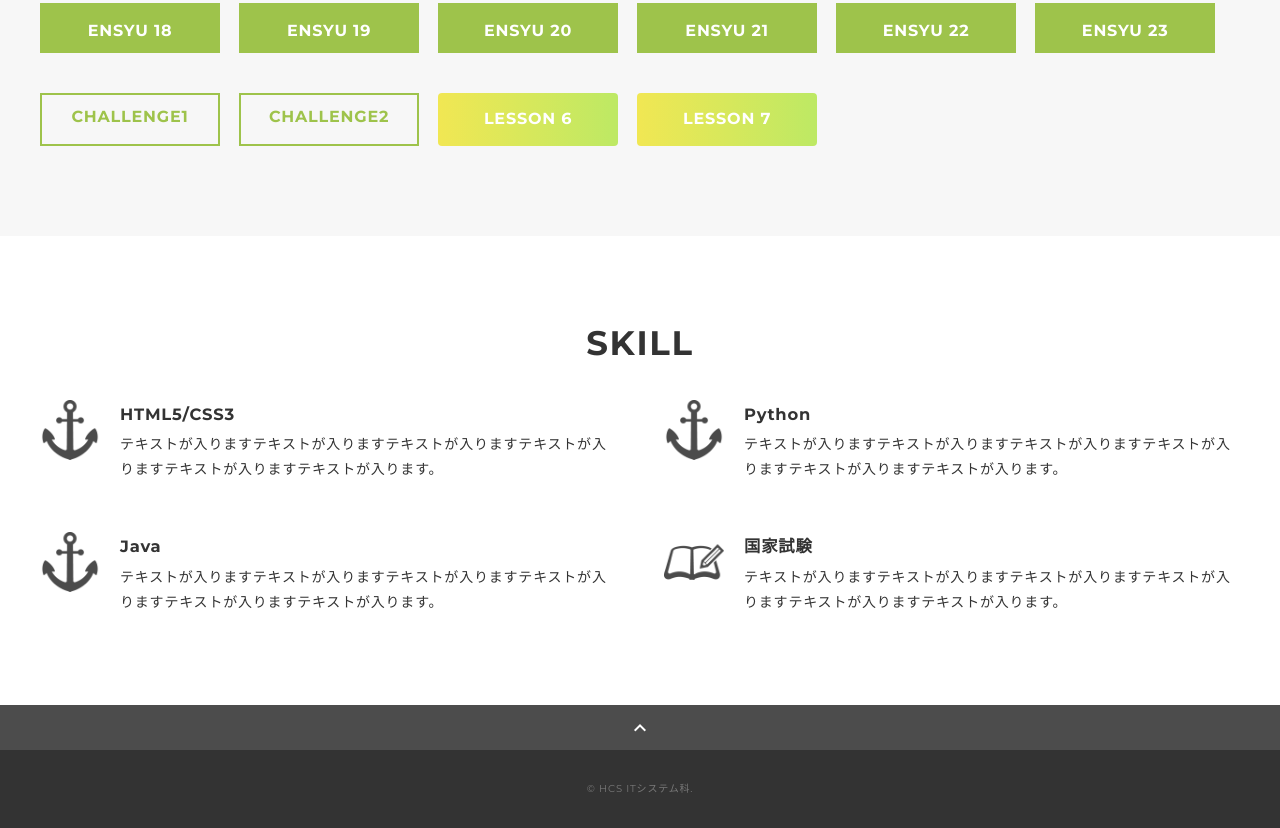
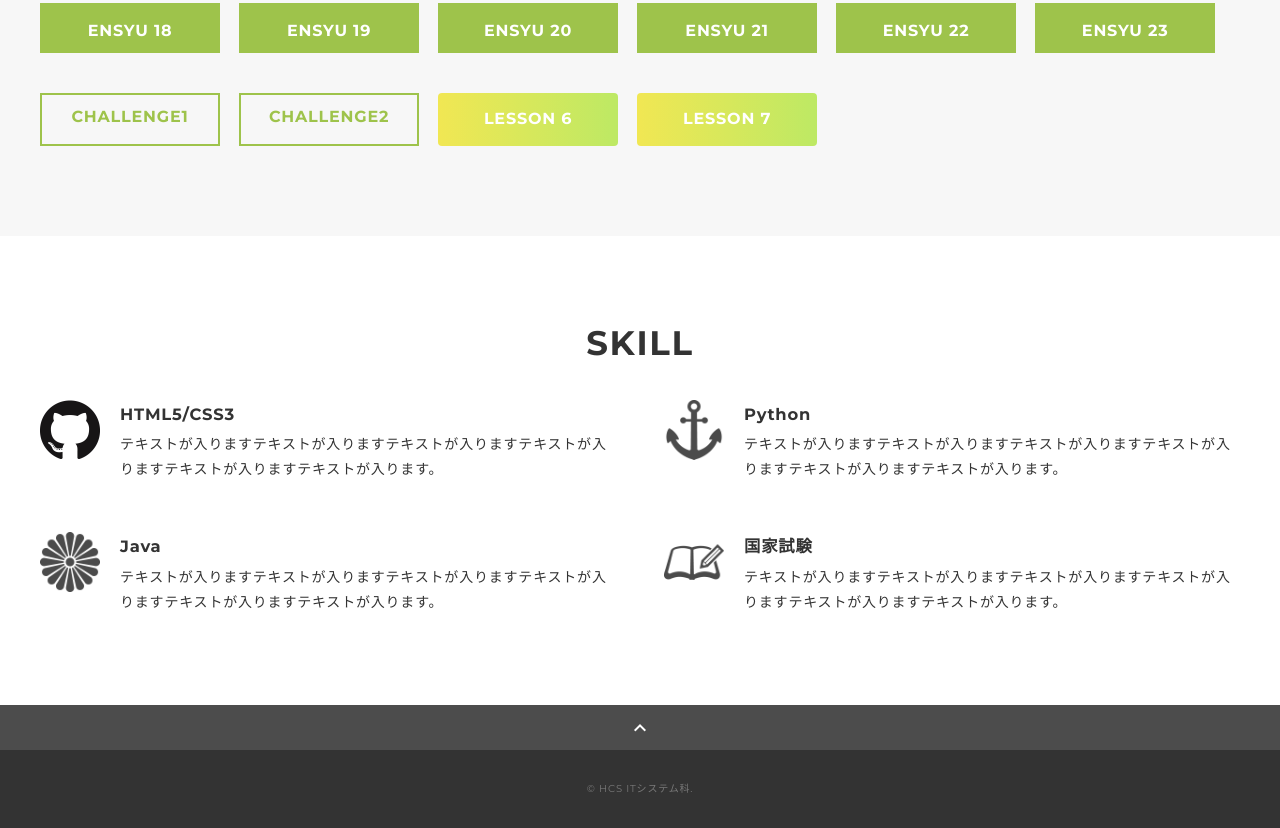
Before and after one commit to 20213085-kunitomosho/S1A116, a plain HTML site: page index.html in a window 1280 px wide. Shown: the part 1181-2009 px from the top of the page. Drawn offline with nearby package versions, Linux system fonts and the light colour scheme.

Commit message:
Add files via upload
update

```diff
--- a/index.html
+++ b/index.html
@@ -94,7 +94,7 @@
 					<h2 class="title">SKILL</h2>
 					<div class="skill-list">
 						<div class="skill-item">
-							<p class="skill-img"><img src="portfolio/img/icon_skill2.png" alt=""></p>
+							<p class="skill-img"><img src="portfolio/img/icon_skill.png" alt=""></p>
 							<div class="skill-body">
 								<h3 class="skill-name">HTML5/CSS3</h3>
 								<p class="skill-text">
@@ -110,7 +110,7 @@
 							</div>
 						</div>
 						<div class="skill-item">
-							<p class="skill-img"><img src="portfolio/img/icon_skill2.png" alt=""></p>
+							<p class="skill-img"><img src="portfolio/img/icon_skill3.png" alt=""></p>
 							<div class="skill-body">
 								<h3 class="skill-name">Java</h3>
 								<p class="skill-text">
```
